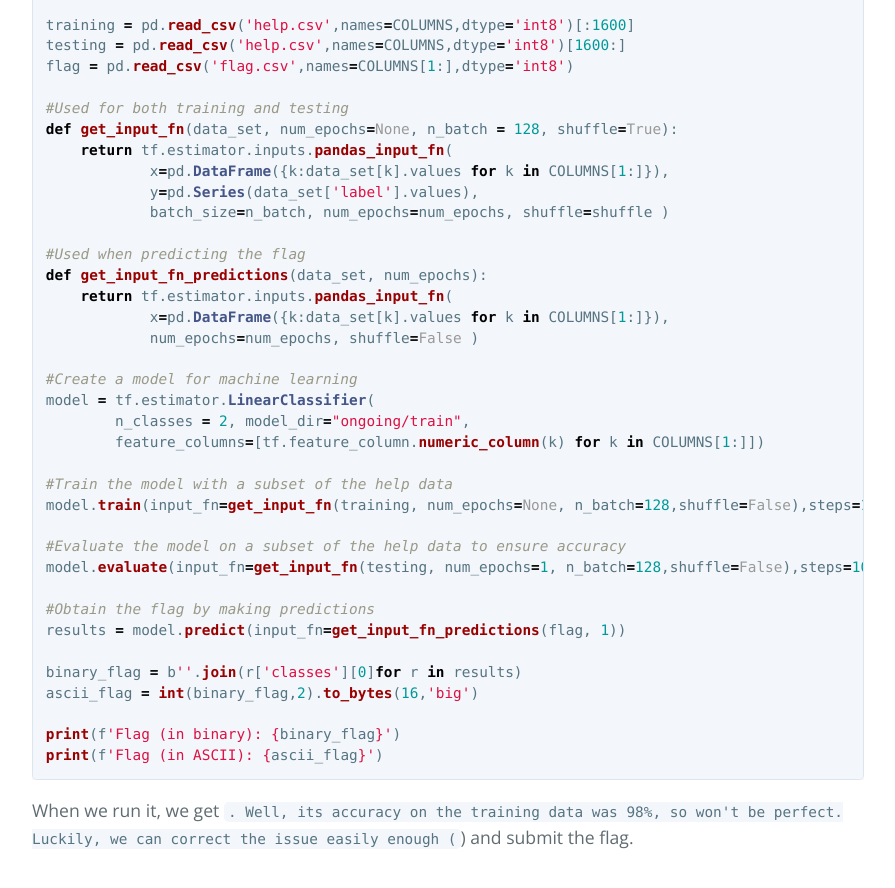
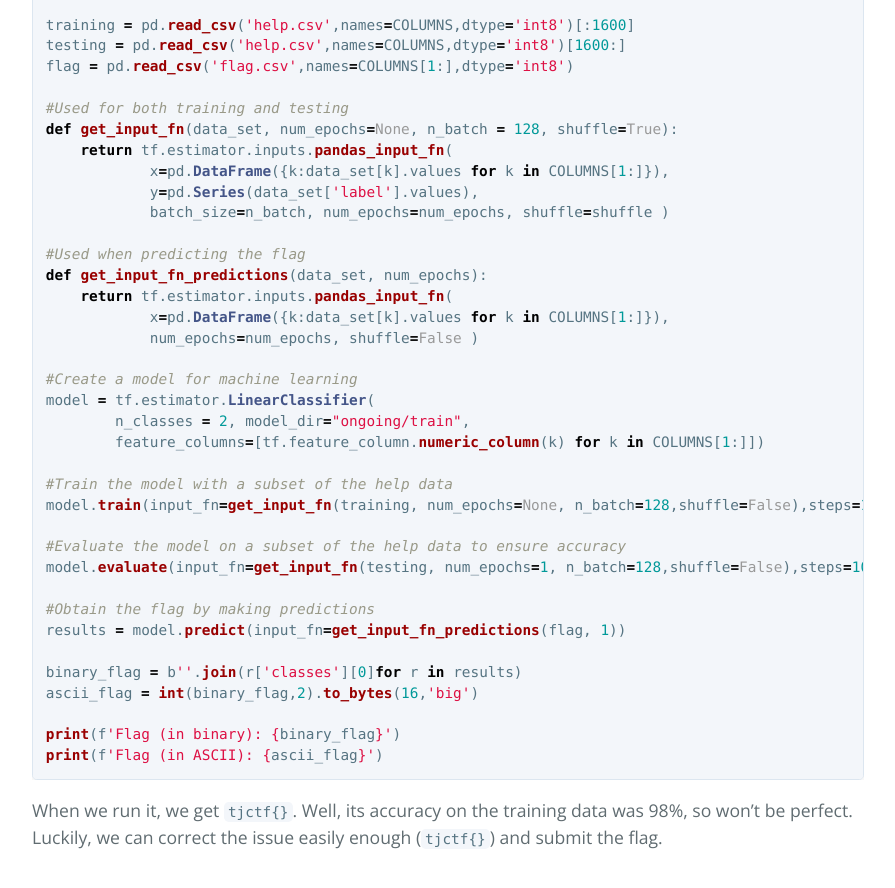
Before and after one commit to AdnanSlef/AdnanSlef.github.io, a Jekyll site: the page built from _posts/2020-05-26-jarvis.md, in a window 1280 px wide and 900 px high, scrolled down 1591 px. Shown: the top 888 px of the window, without its empty margins (192-1087 px from the left). Built offline with Jekyll 4.4.1, drawn with Linux system fonts in a browser that asks for light colours; part of the change alters nothing that is shown.

Commit message:
finish jarv

````diff
--- a/_posts/2020-05-26-jarvis.md
+++ b/_posts/2020-05-26-jarvis.md
@@ -16,13 +16,13 @@ tags: [TJCTF 2020, misc]
 
 Tony Stark tried asking for a flag from Jarvis, but Jarvis became corrupted and only outputted these two files for some reason.
 
-[File 1]({{help_csv.path}})
-[File 2]({{flag_csv.path}})
+[File 1]({{help_csv[0].path}})
+[File 2]({{flag_csv[0].path}})
 
 ## Solution
 This challenge gave a lot of teams a hard time, but I solved it quickly and got First Blood.
 
-When downloaded, the two files are [help.csv]({{help_csv.path}}) and [flag.csv]({{flag_csv.path}}).
+When downloaded, the two files are [help.csv]({{help_csv[0].path}}) and [flag.csv]({{flag_csv[0].path}}).
 
 Let's take a look at what's inside:
 
@@ -97,4 +97,4 @@ print(f'Flag (in binary): {binary_flag}')
 print(f'Flag (in ASCII): {ascii_flag}')
 ```
 
-When we run it, we get ``. Well, its accuracy on the training data was 98%, so won't be perfect. Luckily, we can correct the issue easily enough (``) and submit the flag.
+When we run it, we get `tjctf{}`. Well, its accuracy on the training data was 98%, so won't be perfect. Luckily, we can correct the issue easily enough (`tjctf{}`) and submit the flag.
````
